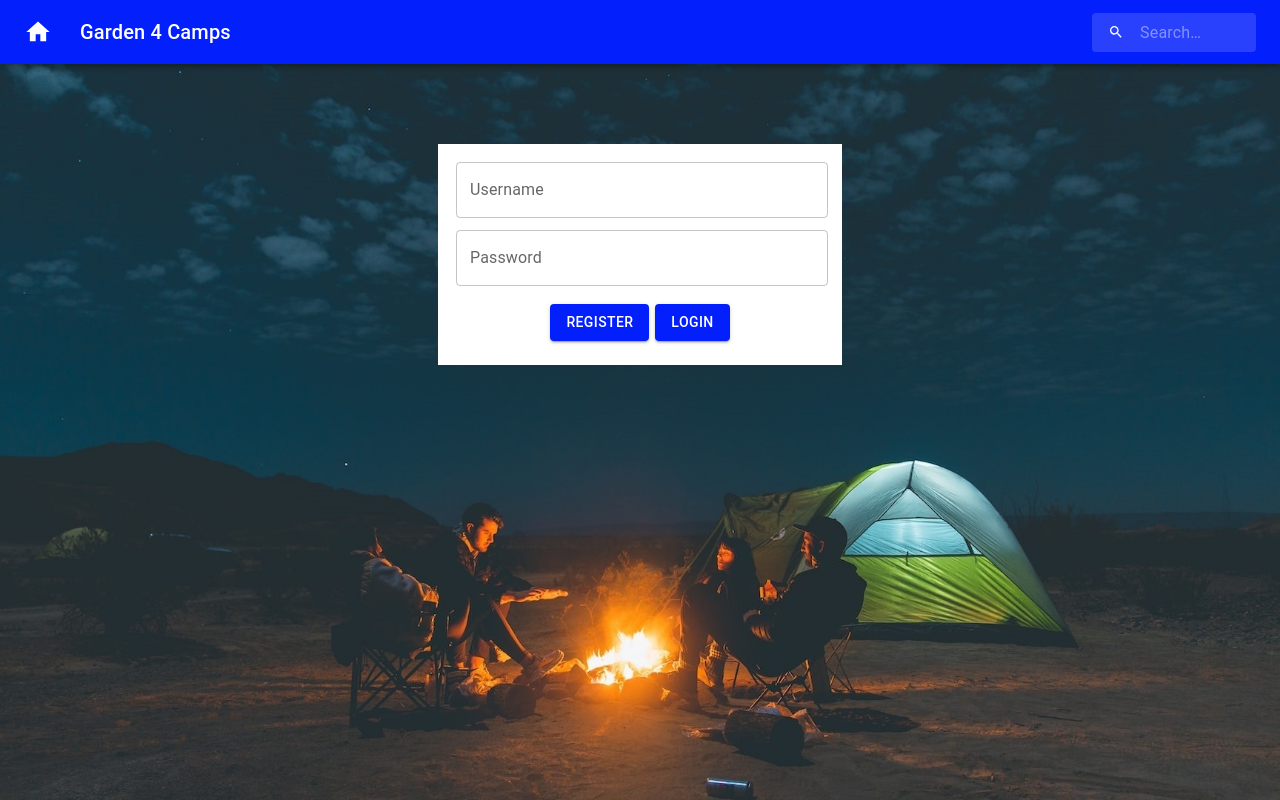
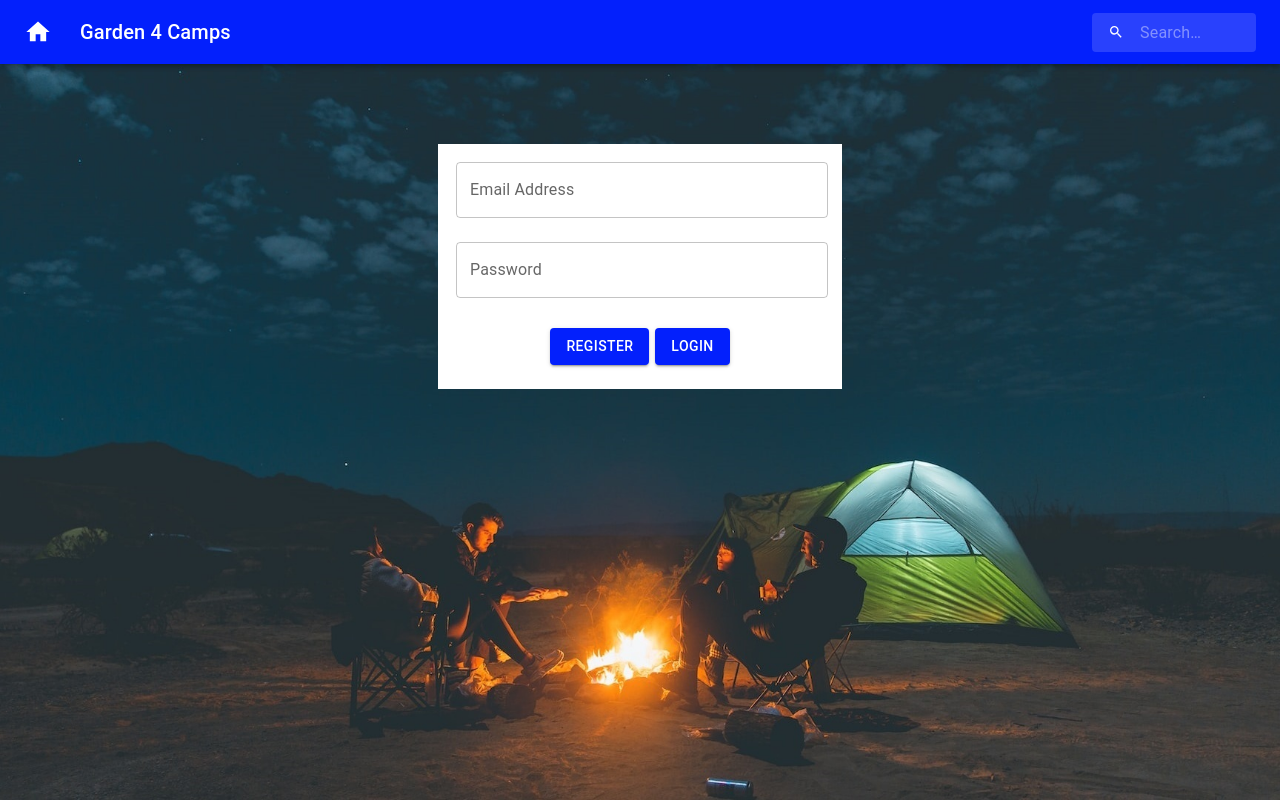
Before and after one commit to brphillis/garden-4-camps, a React (Vite) app: page / in a window 1280 px wide. Built offline with nearby package versions, Linux system fonts and the light colour scheme.

Commit message:
(feat) login/reg finished with success messages and validation

```diff
--- a/components/LoginForm/index.tsx
+++ b/components/LoginForm/index.tsx
@@ -1,5 +1,9 @@
-import { TextField, Button, Box } from "@mui/material";
+import { TextField, Button, Typography } from "@mui/material";
 import * as React from "react";
+import { useRef } from "react";
+import { useForm } from "react-hook-form";
+import { yupResolver } from "@hookform/resolvers/yup";
+import Validation from "../../utility/LoginValidation";
 
 type Props = {
   setUser: Function;
@@ -7,8 +11,23 @@ type Props = {
 };
 
 const LoginForm = ({ setUser, setIsRegistering }: Props) => {
+  const form = useRef<HTMLFormElement>(null);
+  const {
+    register,
+    handleSubmit,
+    formState: { errors },
+  } = useForm<User>({
+    resolver: yupResolver(Validation),
+  });
+
+  const onSubmit = (inputData: User) => {
+    setUser(inputData.email, inputData.password);
+  };
+
   return (
     <form
+      ref={form}
+      onSubmit={handleSubmit(onSubmit)}
       style={{
         backgroundColor: "white",
         display: "block",
@@ -23,16 +42,35 @@ const LoginForm = ({ setUser, setIsRegistering }: Props) => {
       <TextField
         style={{ width: "98%", margin: "6px" }}
         type="text"
-        label="Username"
+        label="Email Address"
         variant="outlined"
+        {...register("email")}
       />
+      <Typography
+        color="warning.main"
+        fontWeight="bold"
+        padding="6px 12px"
+        fontSize="12px"
+      >
+        {errors.email?.message}
+      </Typography>
 
       <TextField
         style={{ width: "98%", margin: "6px" }}
-        type="text"
+        type="password"
         label="Password"
         variant="outlined"
+        {...register("password")}
       />
+
+      <Typography
+        color="warning.main"
+        fontWeight="bold"
+        padding="6px 12px"
+        fontSize="12px"
+      >
+        {errors.phone?.message}
+      </Typography>
 
       <div
         style={{
@@ -49,10 +87,10 @@ const LoginForm = ({ setUser, setIsRegistering }: Props) => {
           color="primary"
           onClick={() => setIsRegistering(true)}
         >
-          Register
+          REGISTER
         </Button>
-        <Button variant="contained" color="primary">
-          Login
+        <Button variant="contained" color="primary" type="submit">
+          LOGIN
         </Button>
       </div>
     </form>
--- a/components/RegisterForm/index.tsx
+++ b/components/RegisterForm/index.tsx
@@ -1,10 +1,13 @@
-import { TextField, Button, Box, Typography } from "@mui/material";
+import { TextField, Button, Typography } from "@mui/material";
 import * as React from "react";
 import { useRef } from "react";
 import { useStore } from "../../src/store";
 import { useForm } from "react-hook-form";
 import { yupResolver } from "@hookform/resolvers/yup";
 import Validation from "../../utility/RegisterValidation";
+import Swal from "sweetalert2";
+
+import "sweetalert2/src/sweetalert2.scss";
 
 type Props = {
   setUser: Function;
@@ -26,6 +29,16 @@ const RegisterForm = ({ setUser, setIsRegistering }: Props) => {
   const onSubmit = (inputData: User) => {
     const newUser: User = { ...inputData };
     addUser(newUser);
+    Swal.fire({
+      icon: "success",
+      title: "Registration was Successful!",
+      showConfirmButton: true,
+    }).then((result) => {
+      if (result.isConfirmed) {
+        setUser(inputData.email);
+        setIsRegistering(false);
+      }
+    });
   };
 
   return (
@@ -53,7 +66,7 @@ const RegisterForm = ({ setUser, setIsRegistering }: Props) => {
       <Typography
         color="warning.main"
         fontWeight="bold"
-        padding="2px 12px"
+        padding="6px 12px"
         fontSize="12px"
       >
         {errors.name?.message}
@@ -70,7 +83,7 @@ const RegisterForm = ({ setUser, setIsRegistering }: Props) => {
       <Typography
         color="warning.main"
         fontWeight="bold"
-        padding="2px 12px"
+        padding="6px 12px"
         fontSize="12px"
       >
         {errors.email?.message}
@@ -78,7 +91,7 @@ const RegisterForm = ({ setUser, setIsRegistering }: Props) => {
 
       <TextField
         style={{ width: "98%", margin: "6px" }}
-        type="text"
+        type="password"
         label="Password"
         variant="outlined"
         {...register("password")}
@@ -87,7 +100,7 @@ const RegisterForm = ({ setUser, setIsRegistering }: Props) => {
       <Typography
         color="warning.main"
         fontWeight="bold"
-        padding="2px 12px"
+        padding="6px 12px"
         fontSize="12px"
       >
         {errors.password?.message}
@@ -104,7 +117,7 @@ const RegisterForm = ({ setUser, setIsRegistering }: Props) => {
       <Typography
         color="warning.main"
         fontWeight="bold"
-        padding="2px 12px"
+        padding="6px 12px"
         fontSize="12px"
       >
         {errors.age?.message}
@@ -121,7 +134,7 @@ const RegisterForm = ({ setUser, setIsRegistering }: Props) => {
       <Typography
         color="warning.main"
         fontWeight="bold"
-        padding="2px 12px"
+        padding="6px 12px"
         fontSize="12px"
       >
         {errors.gender?.message}
@@ -138,7 +151,7 @@ const RegisterForm = ({ setUser, setIsRegistering }: Props) => {
       <Typography
         color="warning.main"
         fontWeight="bold"
-        padding="2px 12px"
+        padding="6px 12px"
         fontSize="12px"
       >
         {errors.phone?.message}
--- a/package.json
+++ b/package.json
@@ -15,12 +15,14 @@
         "react-dom": "^18.2.0",
         "react-hook-form": "^7.43.9",
         "react-icons": "^4.8.0",
+        "sweetalert2": "^11.7.3",
         "typescript": "^5.0.4",
         "uuid": "^9.0.0",
         "yup": "^1.1.1",
         "zustand": "^4.1.4"
     },
     "devDependencies": {
+        "@parcel/transformer-sass": "^2.7.0",
         "@types/node": "^17.0.29",
         "@types/react": "^18.2.0",
         "@types/react-dom": "^18.2.1",
--- a/src/App.tsx
+++ b/src/App.tsx
@@ -1,24 +1,63 @@
-import React, { useState } from "react";
+import "sweetalert2/src/sweetalert2.scss";
+
+import React, { useEffect, useState } from "react";
 import { useStore } from "./store";
 import GardenCard from "../components/GardenCard";
 import PageContent from "../components/Layout/PageContent";
-import { Box } from "@mui/material";
 import Form from "../components/GardenForm";
 import LoginForm from "../components/LoginForm";
 import RegisterForm from "../components/RegisterForm";
+import { Box } from "@mui/material";
+import Swal from "sweetalert2";
 export type AppProps = {};
 export type AppComponent = React.FunctionComponent<AppProps>;
 
 export const App: AppComponent = (): JSX.Element => {
   const [user, setUser] = useState<User | null>(null);
   const [isRegistering, setIsRegistering] = useState<boolean>(false);
-  const { gardens } = useStore();
+  const { gardens, users } = useStore();
+
+  useEffect(() => {
+    console.log(user);
+  }, [user]);
+
+  const registerThenSetUser = (email: string) => {
+    const foundUser = users.find((users) => users.email === email);
+    if (foundUser) {
+      delete foundUser.password;
+      setUser(foundUser);
+    }
+  };
+
+  const loginThenSetUser = (email: string, password: string) => {
+    const foundUser = users.find((users) => {
+      return users.email === email && users.password === password;
+    });
+    if (foundUser) {
+      delete foundUser.password;
+      setUser(foundUser);
+    } else {
+      Swal.fire({
+        icon: "error",
+        title: "Invalid Login Credentials.",
+        showConfirmButton: true,
+      });
+    }
+  };
 
   if (!user && !isRegistering) {
-    return <LoginForm setUser={setUser} setIsRegistering={setIsRegistering} />;
-  } else if (isRegistering && !user) {
     return (
-      <RegisterForm setUser={setUser} setIsRegistering={setIsRegistering} />
+      <LoginForm
+        setUser={loginThenSetUser}
+        setIsRegistering={setIsRegistering}
+      />
+    );
+  } else if (isRegistering) {
+    return (
+      <RegisterForm
+        setUser={registerThenSetUser}
+        setIsRegistering={setIsRegistering}
+      />
     );
   } else
     return (
--- /dev/null
+++ b/src/mockusers.json
@@ -0,0 +1,10 @@
+[
+  {
+    "name": "Brock",
+    "age": 31,
+    "gender": "male",
+    "phone": "0455605277",
+    "email": "brock@gmail.com",
+    "password": "password100"
+  }
+]
--- a/src/store.ts
+++ b/src/store.ts
@@ -1,10 +1,12 @@
 import create from "zustand";
 import { combine, devtools } from "zustand/middleware";
 import { v4 as uuidv4 } from "uuid";
-import { useId } from "react";
 import data from "./data.json";
+import mockUserData from "./mockusers.json";
 
 const loadData = JSON.parse(JSON.stringify(data));
+
+const loadUserData = JSON.parse(JSON.stringify(mockUserData));
 
 const addGarden = (gardens: Garden[], newGarden: NewGarden): Garden[] => [
   ...gardens,
@@ -51,7 +53,7 @@ export type StoreActionsPropsType = {
 
 const InitialState: StorePropsType = {
   gardens: loadData,
-  users: [],
+  users: loadUserData,
 };
 
 const StoreActions = (set: Function, get: Function): StoreActionsPropsType => ({
--- a/typings.d.ts
+++ b/typings.d.ts
@@ -26,5 +26,5 @@ type Owner = {
 };
 
 interface User extends Owner {
-  password: string;
+  password?: string;
 }
--- /dev/null
+++ b/utility/LoginValidation.tsx
@@ -0,0 +1,13 @@
+import * as Yup from "yup";
+
+const emailRegExp =
+  /^(([^<>()[\]\\.,;:\s@"]+(\.[^<>()[\]\\.,;:\s@"]+)*)|(".+"))@((\[[0-9]{1,3}\.[0-9]{1,3}\.[0-9]{1,3}\.[0-9]{1,3}\])|(([a-zA-Z\-0-9]+\.)+[a-zA-Z]{2,}))$/;
+
+const Validation = Yup.object().shape({
+  email: Yup.string()
+    .required("Email is Required")
+    .matches(emailRegExp, "Email is not Valid"),
+  password: Yup.string().required("Password is Required"),
+});
+
+export default Validation;
```
Also changed, not shown: 2 other files (tests, documents, lock files or other folders).
